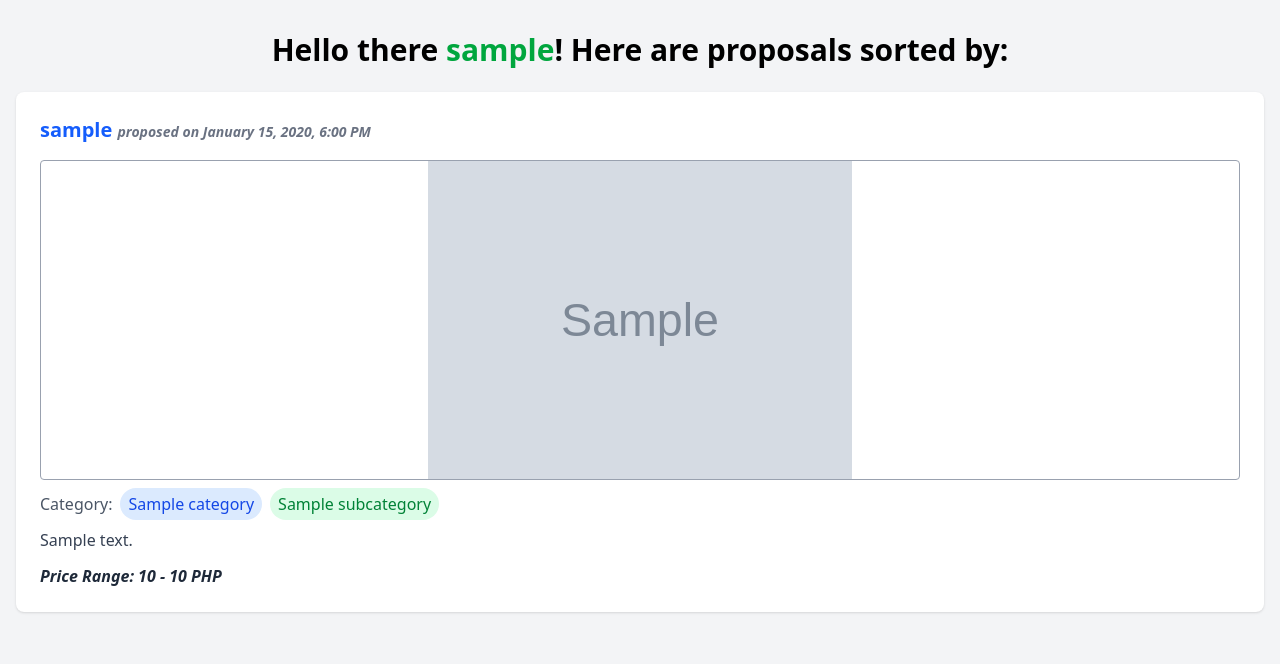
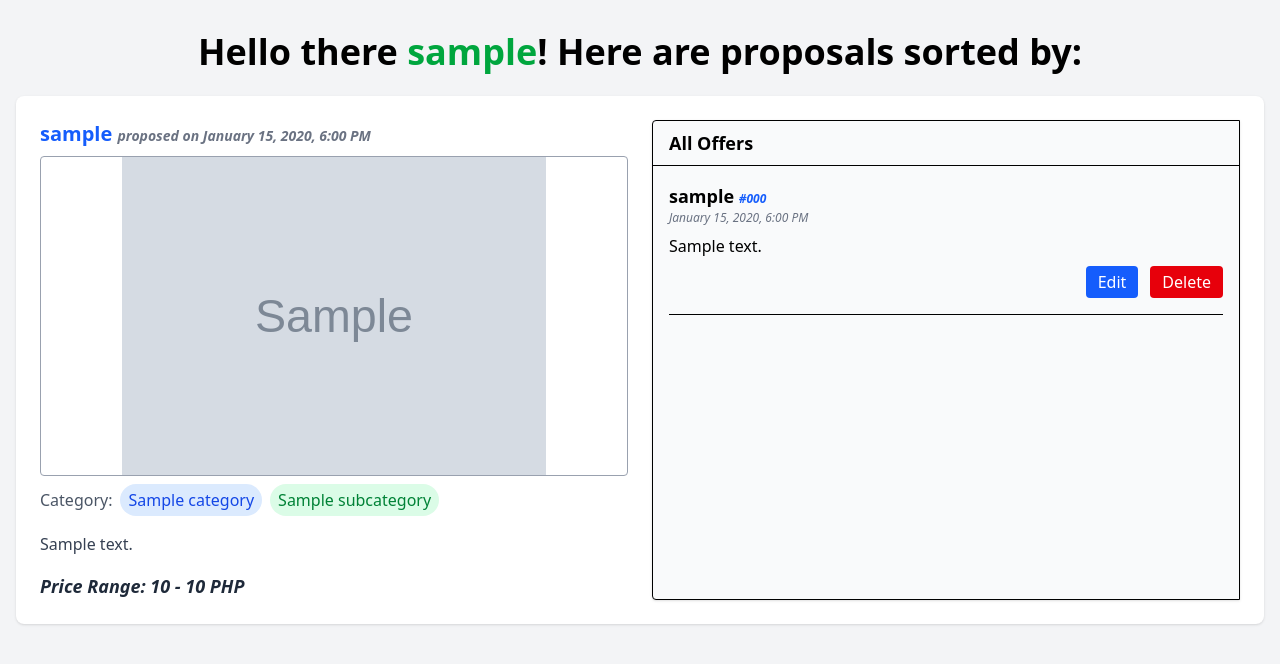
Before and after one commit to ntpyxl/PHP_Fiverr_Clone, a PHP site: page /proposals.php in a window 1280 px wide. Shown: the part 60-724 px from the top of the page. Run offline with PHP 8.4, Linux system fonts and the light colour scheme; the visitor is signed in with stand-in values (Sample User, id 1); tables that the repository leaves empty hold one stand-in row (values such as "Sample post"); grey boxes marked "Sample" are stand-in pictures.

Commit message:
Changed proposals.php styling to be consistent

```diff
--- a/proposals.php
+++ b/proposals.php
@@ -22,7 +22,7 @@ if (!$userObj->isLoggedIn()) {
     <?php include 'components/navbar.php'; ?>
 
     <div class="max-w-7xl mx-auto px-4 py-8">
-        <h1 class="text-3xl font-bold text-center mb-6">
+        <h1 class="text-4xl font-bold text-center mb-6">
             Hello there <span class="text-green-600"><?php echo $_SESSION['username']; ?></span>!
             Here are proposals sorted by:
             <?php if (isset($_GET['subcategory'])) { ?>
@@ -44,7 +44,8 @@ if (!$userObj->isLoggedIn()) {
         }
 
         foreach ($getProposals as $proposal) { ?>
-            <div class="bg-white rounded-lg shadow p-6">
+            <div class="bg-white rounded-lg shadow p-6 grid grid-cols-1 md:grid-cols-2 gap-6">
+                <div>
                     <h2 class="text-xl font-semibold">
                         <a href="visit_profile.php?user_id=<?php echo $proposal['user_id']; ?>"
                             class="text-blue-600 hover:underline">
@@ -54,7 +55,7 @@ if (!$userObj->isLoggedIn()) {
 
                     <img src="<?php echo 'images/' . $proposal['image']; ?>"
                         alt="Proposal Image"
-                    class="w-full h-80 object-contain border border-gray-400 rounded mt-4">
+                        class="w-full h-80 object-contain border border-gray-400 rounded mt-2">
 
                     <div class="mt-2 flex items-center space-x-2">
                         <span class="font-medium text-gray-600">Category:</span>
@@ -67,11 +68,87 @@ if (!$userObj->isLoggedIn()) {
                     </div>
 
 
-                <p class="mt-2 text-gray-700"><?php echo $proposal['description']; ?></p>
+                    <p class="mt-4 mb-4 text-gray-700"><?php echo $proposal['description']; ?></p>
 
-                <h4 class="mt-3 font-semibold text-gray-800">
+                    <h4 class="mt-3 text-lg font-semibold text-gray-800">
                         <i>Price Range: <?php echo number_format($proposal['min_price']) . " - " . number_format($proposal['max_price']); ?> PHP</i>
                     </h4>
+                </div>
+
+                <div class="flex flex-col bg-gray-50 border rounded-s shadow-sm">
+                    <div class="px-4 py-2 border-b">
+                        <h2 class="text-lg font-semibold">All Offers</h2>
+                    </div>
+
+                    <div class="flex-1 overflow-y-auto p-4 space-y-4">
+                        <?php foreach ($offerObj->getOffersByProposalID($proposal['proposal_id']) as $offer): ?>
+                            <div class="offer border-b pb-4">
+                                <h4 class="font-semibold text-lg">
+                                    <?php echo $offer['username']; ?>
+                                    <span class="text-blue-600 text-xs italic">#<?php echo $offer['contact_number']; ?></span>
+                                </h4>
+                                <p class="text-gray-500 text-xs italic"><?php echo date("F d, Y, g:i A", strtotime($offer['offer_date_added'])); ?></p>
+                                <p class="mt-2"><?php echo $offer['description']; ?></p>
+
+                                <?php if ($offer['user_id'] == $_SESSION['user_id']): ?>
+                                    <div class="flex mt-2 space-x-3 justify-end">
+                                        <button
+                                            class="editOfferButton bg-blue-600 hover:bg-blue-700 text-white px-3 py-1 rounded cursor-pointer">
+                                            Edit
+                                        </button>
+
+                                        <form action="core/handleForms.php" method="POST" onsubmit="return confirm('Are you sure you want to delete this offer?');">
+                                            <input type="hidden" name="offer_id" value="<?php echo $offer['offer_id']; ?>">
+                                            <button type="submit" name="deleteOfferBtn" class="bg-red-600 text-white px-3 py-1 rounded hover:bg-red-700 cursor-pointer">
+                                                Delete
+                                            </button>
+                                        </form>
+                                    </div>
+
+                                    <form action="core/handleForms.php" method="POST" class="updateOfferForm hidden mt-4">
+                                        <label class="block text-sm font-medium mb-1">Description</label>
+                                        <input type="text" name="description" value="<?php echo $offer['description']; ?>"
+                                            class="w-full border rounded px-3 py-2 mb-2">
+                                        <input type="hidden" name="offer_id" value="<?php echo $offer['offer_id']; ?>">
+                                        <button type="submit" name="updateOfferBtn"
+                                            class="bg-blue-600 text-white px-4 py-2 rounded w-full hover:bg-blue-700 cursor-pointer">
+                                            Update
+                                        </button>
+                                    </form>
+                                <?php endif; ?>
+                            </div>
+                        <?php endforeach; ?>
+                    </div>
+
+                    <?php if ($proposal['user_id'] != $_SESSION['user_id']) { ?>
+                        <div class="px-4 py-2 border-t">
+                            <form action="core/handleForms.php" method="POST">
+                                <label class="block text-sm font-medium mb-1">Description</label>
+                                <input type="text" name="description"
+                                    class="w-full border rounded px-3 py-1 mb-2">
+
+                                <input type="hidden" name="proposal_id" value="<?php echo $proposal['proposal_id']; ?>">
+
+                                <div class="flex flex-row justify-between items-center">
+                                    <button type="submit" name="insertOfferBtn"
+                                        class="w-fit bg-blue-600 text-white px-4 py-2 rounded hover:bg-blue-700 cursor-pointer">
+                                        Submit Offer
+                                    </button>
+
+                                    <div class="flex w-fit">
+                                        <?php if (isset($_SESSION['message'], $_SESSION['status'])): ?>
+                                            <p class="text-center font-semibold text-lg
+                                    <?php echo $_SESSION['status'] == '200' ? 'text-green-600' : 'text-red-600'; ?>">
+                                                <?php echo $_SESSION['message']; ?>
+                                            </p>
+                                            <?php unset($_SESSION['message'], $_SESSION['status']); ?>
+                                        <?php endif; ?>
+                                    </div>
+                                </div>
+                            </form>
+                        </div>
+                    <?php } ?>
+                </div>
             </div>
         <?php } ?>
 
```
Lines whose indentation alone changed are shown as unchanged.
